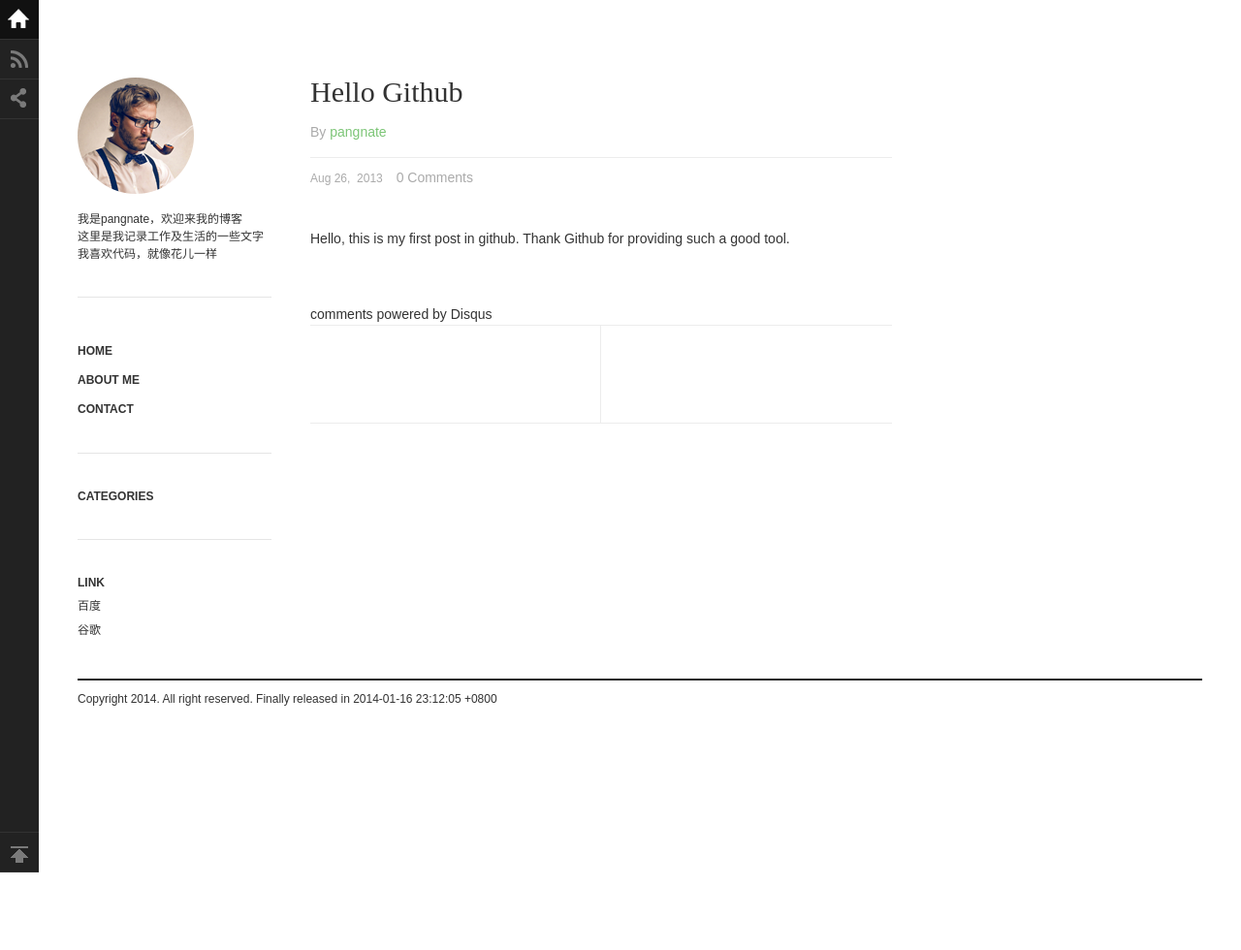
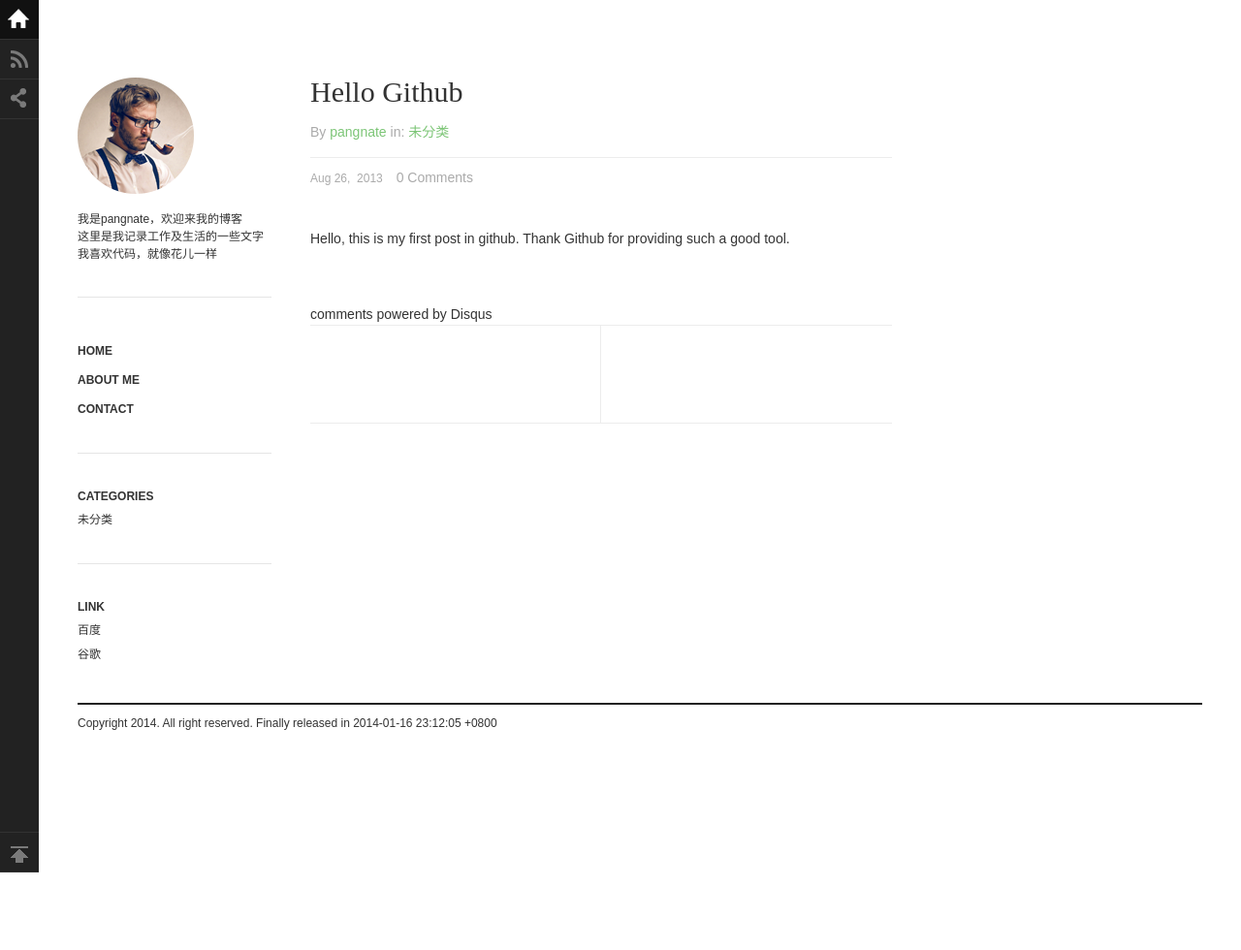
Before and after one commit to pangnate/pangnate.github.io, a Jekyll site: the page built from _posts/2013/2013-08-26-hello-github.md, in a window 1280 px wide. Shown: the whole page at 97% size. Built offline with Jekyll 4.4.1, drawn with Linux system fonts in a browser that asks for light colours; some web fonts are replaced; comment, search, counter and statistics services are not loaded.

Commit message:
Update 2013-08-26-hello-github.md

```diff
--- a/_posts/2013/2013-08-26-hello-github.md
+++ b/_posts/2013/2013-08-26-hello-github.md
@@ -1,10 +1,10 @@
 ---
 layout: post
 title: Hello Github
-#categories: [教程]
+categories: [未分类]
 # cover : ''
 # excerpt: ''
-tags: [github, jekyll, markdown]
+# tags: [github, jekyll, markdown]
 ---
 
 Hello, this is my first post in github. Thank Github for providing such a good tool.
```
